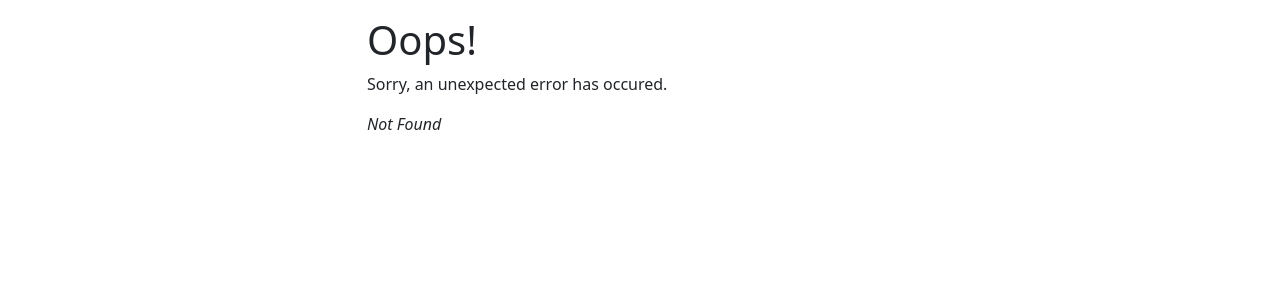
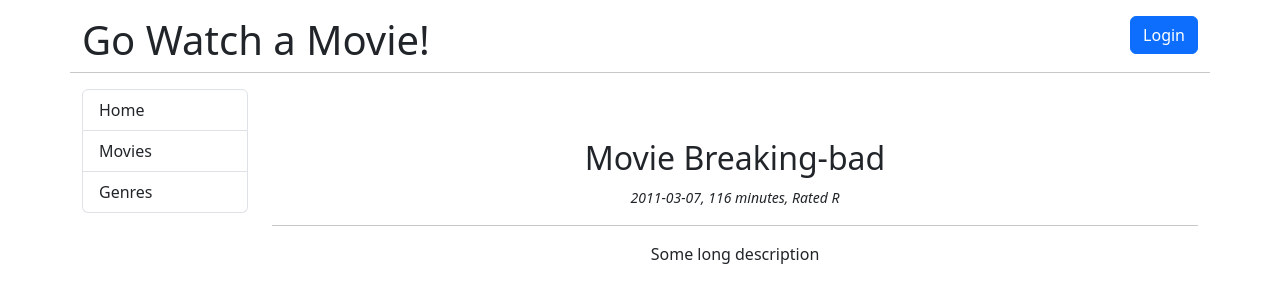
Before and after one commit to NurFirdausR/FE-React-Movies, a React (Create React App) app: page /movies/1 in a window 1280 px wide. Before the commit this address had no page. Shown: the top 302 px of the page. Built offline with nearby package versions, Linux system fonts and the light colour scheme.

Commit message:
feat: make a flow bluprint front-end login logout using jwttoken

```diff
--- a/src/App.js
+++ b/src/App.js
@@ -1,7 +1,17 @@
-import { Link, Outlet } from "react-router-dom";
-
+import { useState } from "react";
+import { Link, Outlet, useNavigate } from "react-router-dom";
+import Alert from "./components/Alert";
 
 function App() {
+  const [jwtToken, setJwtToken] = useState("");
+  const [alertMessage, setAlertMessage] = useState("");
+  const [alertClassName, setAlertClassName] = useState("");
+
+  const navigate = useNavigate();
+  const logOut = () => {
+    setJwtToken("")
+    navigate("/login")
+  }
   return (
     <div className="container">
       <div className="row">
@@ -9,26 +19,76 @@
           <h1 className="mt-3">Go Watch a Movie!</h1>
         </div>
         <div className="col text-end">
-          <Link to="/login" ><span className="mt-3 btn btn-md btn-primary">Login</span></Link>
+          {jwtToken == "" ? (
+            <Link to="/login">
+              <span className="mt-3 btn btn-md btn-primary">Login</span>
+            </Link>
+          ) : (
+            <a href="#!" onClick={logOut}>
+              <span className="mt-3 btn btn-md btn-danger">Logout</span>
+            </a>
+          )}
         </div>
-        <hr/>
+        <hr />
       </div>
 
       <div className="row">
         <div className="col-2">
           <nav>
             <div className="list-group">
-              <Link to="/" className="list-group-item list-group-item-action">Home</Link>
-              <Link to="/movies" className="list-group-item list-group-item-action">Movies</Link>
-              <Link to="/genres" className="list-group-item list-group-item-action">Genres</Link>
-              <Link to="/admin/movie/0" className="list-group-item list-group-item-action">Add Movie</Link>
-              <Link to="/manage-catalogue" className="list-group-item list-group-item-action">Manage Catalog</Link>
-              <Link to="/graphql" className="list-group-item list-group-item-action">GraphQL</Link>
+              <Link to="/" className="list-group-item list-group-item-action">
+                Home
+              </Link>
+              <Link
+                to="/movies"
+                className="list-group-item list-group-item-action"
+              >
+                Movies
+              </Link>
+              <Link
+                to="/genres"
+                className="list-group-item list-group-item-action"
+              >
+                Genres
+              </Link>
+              {jwtToken !== "" && (
+                <>
+                  <Link
+                    to="/admin/movie/0"
+                    className="list-group-item list-group-item-action"
+                  >
+                    Add Movie
+                  </Link>
+                  <Link
+                    to="/manage-catalogue"
+                    className="list-group-item list-group-item-action"
+                  >
+                    Manage Catalog
+                  </Link>
+                  <Link
+                    to="/graphql"
+                    className="list-group-item list-group-item-action"
+                  >
+                    GraphQL
+                  </Link>
+                </>
+              )}
             </div>
           </nav>
         </div>
         <div className="col-10">
-          <Outlet/>
+          <Alert message={alertMessage} className={alertClassName} />
+
+          <Outlet
+            context={{
+              jwtToken,
+              setJwtToken,
+              alertMessage,
+              setAlertMessage,
+              alertClassName,
+              setAlertClassName
+            }}
+          />
         </div>
       </div>
     </div>
--- /dev/null
+++ b/src/components/Alert.js
@@ -0,0 +1,11 @@
+import React from 'react'
+
+const Alert = (props) => {
+  return (
+    <div className={"alert " + props.className} role='alert'>
+        {props.message}
+    </div>
+  )
+}
+
+export default Alert
--- a/src/components/Home.js
+++ b/src/components/Home.js
@@ -7,7 +7,7 @@
                     <h2>Find a movie to watch tonight</h2>
                     <hr/>
                     <Link to="/movies">
-                        <img src={Ticket} alt="" srcset=""/>
+                        <img src={Ticket}  />
                     </Link>
             </div>
         </>
--- a/src/components/Login.js
+++ b/src/components/Login.js
@@ -1,9 +1,58 @@
-import React from 'react'
+import React, { useState } from "react";
+import Input from "./form/input";
+import { useNavigate, useOutlet, useOutletContext } from "react-router-dom";
 
 const Login = () => {
+  const [email, setEmail] = useState("");
+  const [password, setPassword] = useState("");
+
+  const {setJwtToken} = useOutletContext();
+  const {setAlertClassName} = useOutletContext();
+  const {setAlertMessage} = useOutletContext();
+
+  const navigate = useNavigate();
+
+  const handleSubmit = (e) => {
+    e.preventDefault();
+    console.log("email/pass",email,password)
+    if (email == "nurfirdaus@gmail.com" && password == "password") {
+      setJwtToken("abc")
+      setAlertClassName("d-none")
+      setAlertMessage("")
+      navigate("/")
+    }else{
+      setAlertClassName("alert-danger")
+      setAlertMessage("Email or Password wrong!")
+
+    }
+  };
   return (
-    <div>Login</div>
-  )
-}
+    <>
+      <div className="col-md-6 offset-md-3">
+        <h2>Login</h2>
+        <form onSubmit={handleSubmit}>
+          <Input
+            title="Email Address"
+            type="email"
+            className="form-control"
+            name="email"
+            autoComplete="email-new"
+            onChange={(e) => setEmail(e.target.value)}
+          />
+          <Input
+            title="Password"
+            type="password"
+            className="form-control"
+            name="password"
+            autoComplete="password-new"
+            onChange={(e) => setPassword(e.target.value)}
+          />
+          <hr />
+          <Input type="submit" className="btn btn-primary" value="Login" />
+        </form>
+      </div>
+    </>
+  );
+};
 
-export default Login
+export default Login;
--- a/src/components/Movie.js
+++ b/src/components/Movie.js
@@ -1,10 +1,31 @@
+import { useEffect, useState } from "react";
+import { useParams } from "react-router-dom";
 
 const Movie = () => {
+    const [movie,setMovie] = useState({});
+    let { id } = useParams();
+
+
+    useEffect(() => {
+        let myMovie = {
+            id: 1,
+            title: "Breaking-bad",
+            release_date: "2011-03-07",
+            runtime: 116,
+            mpaa_rating: "R",
+            description: "Some long description",
+        }
+        setMovie(myMovie)
+    },[id])
+
+
     return (
         <>
             <div className="text-center">
-                    <h2>Movie</h2>
+                    <h2>Movie {movie.title}</h2>
+                    <small><em>{movie.release_date}, {movie.runtime} minutes, Rated {movie.mpaa_rating}</em></small>
                     <hr/>
+                    <p>{movie.description}</p>
             </div>
         </>
     )
--- a/src/components/Movies.js
+++ b/src/components/Movies.js
@@ -1,4 +1,5 @@
 import { useEffect, useState } from "react";
+import { Link } from "react-router-dom";
 
 const Movies = () => {
     const [movie,setMovie] = useState([])
@@ -11,15 +12,48 @@
                 release_date: "2011-03-07",
                 runtime: 116,
                 mpaa_rating: "R",
-                description: "Some long description"
-            }
+                description: "Some long description",
+            },{
+                id: 2,
+                title: "Harry Potter",
+                release_date: "204-01-03",
+                runtime: 120,
+                mpaa_rating: "PG-13",
+                description: "Some long description",
+            },
         ]
-    })
+
+        setMovie(moviesList)
+    },[])
     return (
         <>
             <div className="text-center">
                     <h2>Movies</h2>
                     <hr/>
+                    <table className="table table-striped table-hover">
+                        <thead>
+                            <tr>
+                                <th>Movie</th>
+                                <th>Release Date</th>
+                                <th>Rating</th>
+                            </tr>
+                        </thead>
+                        <tbody>
+                            {
+                               movie.map((m)=>(
+                                <tr key={m.id}>
+                                    <td>
+                                        <Link to={`/movies/${m.id}`}>
+                                        {m.title}
+                                        </Link>
+                                    </td>
+                                    <td>{m.release_date}</td>
+                                    <td>{m.mpaa_rating}</td>
+                            </tr>
+                               ))
+                            }
+                        </tbody>
+                    </table>
             </div>
         </>
     )
--- /dev/null
+++ b/src/components/form/input.js
@@ -0,0 +1,29 @@
+import { forwardRef } from "react";
+
+const Input = forwardRef((props, ref) => {
+  return (
+    <>
+      <div className="mb-3">
+        <label htmlFor={props.name} className="form-label">
+          {props.title}
+        </label>
+        <input
+          type={props.type}
+          className={props.className}
+          id={props.name}
+          ref={ref}
+          name={props.name}
+          placeholder={props.placeholder}
+          onChange={props.onChange}
+          autoComplete={props.autoComplete}
+          value={props.value}
+        />
+        <div className={props.errorDiv}>
+            {props.errorMsg}
+        </div>
+      </div>
+    </>
+  );
+});
+
+export default Input;
--- a/src/index.js
+++ b/src/index.js
@@ -5,6 +5,7 @@
 import ErrorPage from './components/ErrorPage';
 import Home from './components/Home';
 import Movies from './components/Movies';
+import Movie from './components/Movie';
 import Genres from './components/Genres';
 import ManageCatalogue from './components/ManageCatalogue';
 import EditMovie from './components/EditMovie';
@@ -20,6 +21,10 @@
       {
         path: "/movies",
         element: <Movies/>
+      },
+      {
+        path: "/movies/:id",
+        element: <Movie/>
       },
       {
         path: "/genres",
```
